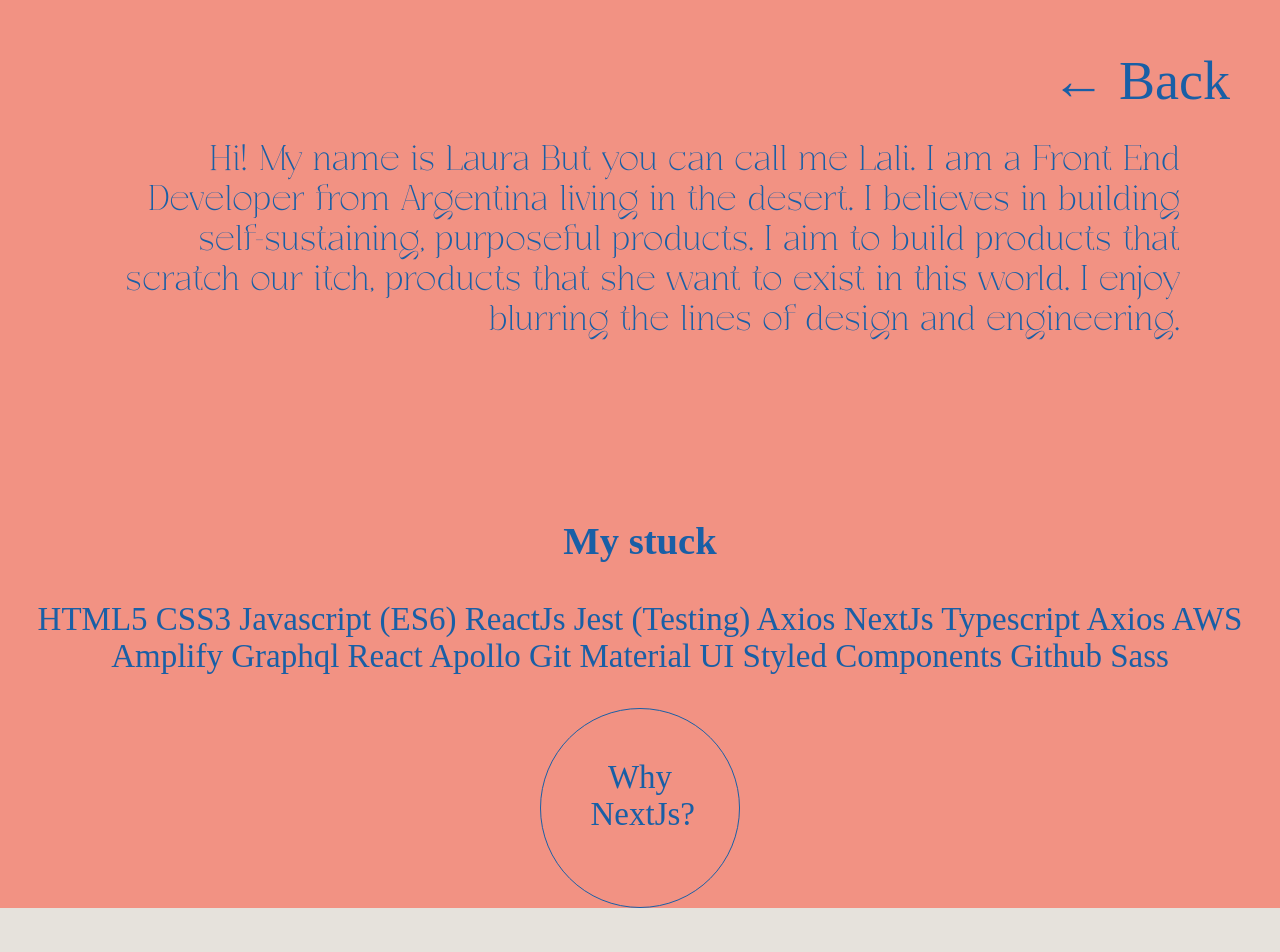
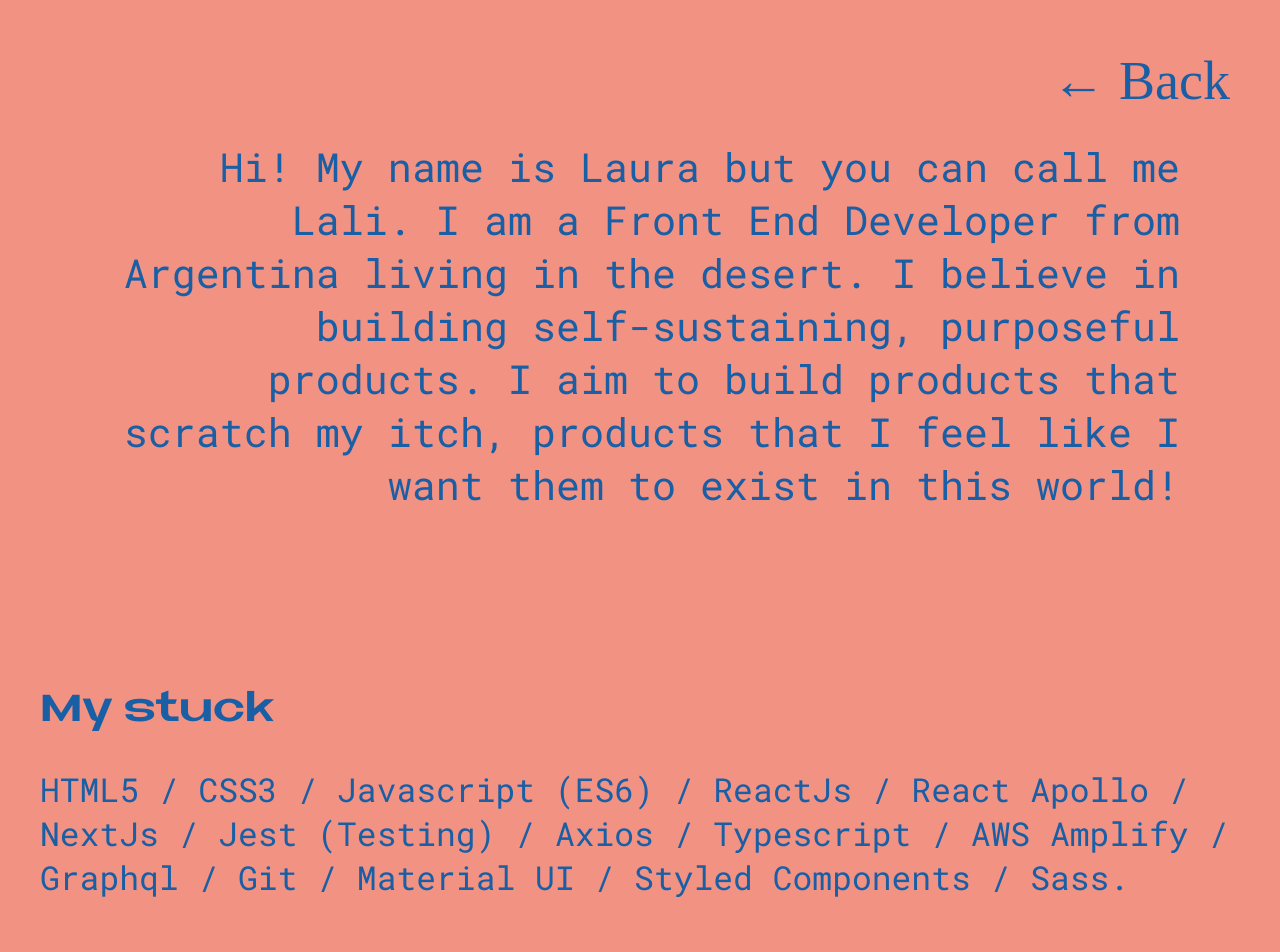
Before and after one commit to lalidiaz/portfolio-Nextjs, a Next.js app: page /about in a window 1280 px wide. Shown: the top 952 px of the page. Before the commit the page ends 908 px from the top, so only its background shows below. Built offline with nearby package versions, Linux system fonts and the light colour scheme; a web font is replaced by a local one.

Commit message:
add animations con contact info

```diff
--- a/pages/about/about.module.scss
+++ b/pages/about/about.module.scss
@@ -15,7 +15,7 @@
   }
   .section {
     font-size: 40px;
-    font-family: 'castathin';
+    font-family: 'Roboto Mono', monospace;
     width: 100%;
     text-align: right;
     height: 100%;
@@ -25,22 +25,21 @@
 
   .stack {
     font-size: 33px;
-    font-family: 'makbold';
+    font-family: 'Roboto Mono', monospace;
+    padding: 0px 40px 40px 40px;
+
+    .h3 {
+      font-family: 'neue_metanabold';
+    }
+  }
+  .nextjs {
+    width: 100%;
     display: flex;
-    flex-direction: column;
-    align-items: center;
-    justify-content: center;
-    text-align: center;
+    font-family: 'neue_metanabold';
+    padding: 0px 40px 40px 40px;
 
-    .ul {
-      list-style: none;
-    }
-    .nextjs {
-      .a {
-        display: block;
-        text-align: center;
-        padding: 25%;
-      }
+    .a {
+      display: block;
     }
   }
 }
--- a/pages/about/index.js
+++ b/pages/about/index.js
@@ -1,7 +1,7 @@
 import styles from './about.module.scss';
 import { motion } from 'framer-motion';
 import Link from 'next/link';
-import { RiArrowRightSFill } from 'react-icons/ri';
+import { BsQuestionCircle } from 'react-icons/bs';
 
 const transition = {
   duration: 1,
@@ -30,41 +30,48 @@
 
         <section className={styles.section}>
           <p>
-            Hi! My name is Laura But you can call me Lali. I am a Front End
-            Developer from Argentina living in the desert. I believes in
-            building self-sustaining, purposeful products. I aim to build
-            products that scratch our itch, products that she want to exist in
-            this world. I enjoy blurring the lines of design and engineering.
+            Hi! My name is Laura but you can call me Lali. I am a Front End
+            Developer from Argentina living in the desert. I believe in building
+            self-sustaining, purposeful products. I aim to build products that
+            scratch my itch, products that I feel like I want them to exist in
+            this world!
           </p>
         </section>
+
         <section className={styles.stack}>
           <div>
-            <h3>My stuck</h3>
+            <h3 className={styles.h3}>My stuck</h3>
             <p>
-              HTML5 CSS3 Javascript (ES6) ReactJs Jest (Testing) Axios NextJs
-              Typescript Axios AWS Amplify Graphql React Apollo Git Material UI
-              Styled Components Github Sass
+              HTML5 / CSS3 / Javascript (ES6) / ReactJs / React Apollo / NextJs
+              / Jest (Testing) / Axios / Typescript / AWS Amplify / Graphql /
+              Git / Material UI / Styled Components / Sass.
             </p>
           </div>
+        </section>
+      </motion.div>
+
       <div className={styles.nextjs}>
         <Link href="/whyNextjs">
           <motion.div
             style={{
-                  width: 200,
-                  height: 200,
-                  borderRadius: '50%',
-                  border: '1px solid'
+              width: 100,
+              height: 100,
+              color: 'white',
+              fontSize: '28px',
+              textAlign: 'center',
+              width: '100%',
+              cursor: 'pointer'
             }}
             whileHover={{
               scale: 0.8
             }}
           >
-                <a className={styles.a}>Why NextJs?</a>
+            <a className={styles.a}>
+              <BsQuestionCircle /> Why I choose NextJs and why I love it?
+            </a>
           </motion.div>
         </Link>
       </div>
-        </section>
-      </motion.div>
     </div>
   );
 }
```
Also changed, not shown: pages/contact/index.js (+32 -5 lines). Lines whose indentation alone changed are shown as unchanged.
